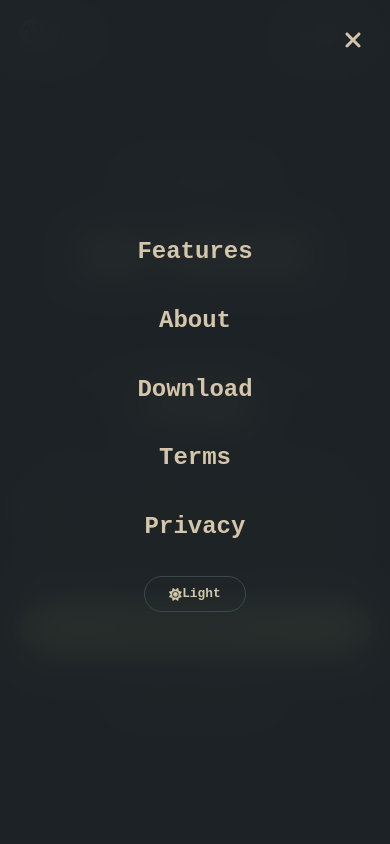
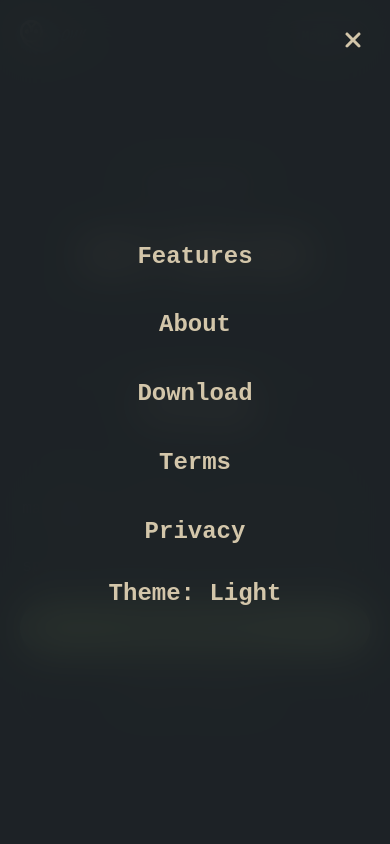
Before and after one commit to OwlDevHub/owl_website, a React (Create React App) app: page / in a window 390 px wide. Both pictures are taken after a click on the button "Menu". Shown: the top 844 px of the page. Built offline with nearby package versions, Linux system fonts and the light colour scheme; no server answers; a web font is replaced by a local one.

Commit message:
fix: refactor mobile theme toggle UI

```diff
--- a/src/components/layout/Header.jsx
+++ b/src/components/layout/Header.jsx
@@ -100,19 +100,12 @@ const Header = () => {
                 </a>
               ))}
               <button
-                className="header-cta"
+                className="mobile-theme-toggle"
                 onClick={() => {
                   toggleTheme();
-                  setMenuOpen(false);
-                }}
-                style={{
-                  background: "none",
-                  border: "1px solid var(--border)",
-                  color: "var(--fg)",
                 }}
               >
-                <FontAwesomeIcon icon={isDark ? faSun : faMoon} />{" "}
-                {isDark ? "Light" : "Dark"}
+                <a>Theme: {isDark ? "Light" : "Dark"}</a>
               </button>
             </div>
           </div>
--- a/src/styles/index.css
+++ b/src/styles/index.css
@@ -401,6 +401,7 @@ button {
   justify-content: center;
   z-index: 200;
   animation: fadeIn 0.25s ease;
+  transition: background-color 0.5s ease-in;
 }
 
 .mobile-menu {
@@ -443,6 +444,20 @@ button {
 .mobile-menu-close:hover {
   color: var(--red);
   transform: rotate(90deg);
+}
+
+.mobile-theme-toggle {
+  border: none;
+  background-color: transparent;
+  box-shadow: none;
+  transition:
+    color var(--transition),
+    transform var(--transition);
+}
+
+.mobile-theme-toggle:hover {
+  color: var(--pr);
+  transform: scale(1.05);
 }
 
 /* ===== HERO ===== */
@@ -1691,7 +1706,7 @@ button {
     scrollbar-width: none;
     margin: 0 calc(-1 * var(--space-lg));
     width: auto;
-    padding-top: 10px;
+    padding-top: 30px;
     padding-bottom: 30px;
   }
   .pricing-scroll-wrap::-webkit-scrollbar {
```
